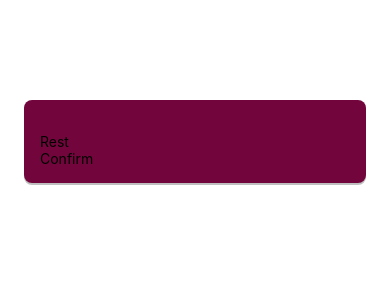
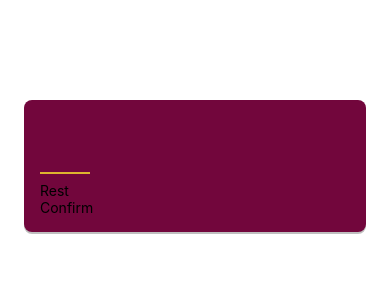
Before and after one commit to evanz1215/RNCourse2, a React Native app: screen / in a window 390 px wide. Shown: the top 300 px of the page. Built offline with nearby package versions, Linux system fonts and the light colour scheme.

Commit message:
Add number input style to StartGameScreen component

```diff
--- a/screens/StartGameScreen.js
+++ b/screens/StartGameScreen.js
@@ -4,7 +4,11 @@ import PrimaryButton from "../components/PrimaryButton";
 function StartGameScreen() {
   return (
     <View style={styles.inputContainer}>
-      <TextInput />
+      <TextInput
+        style={styles.numberInput}
+        maxLength={2}
+        keyboardType="number-pad"
+      />
       <PrimaryButton>Rest</PrimaryButton>
       <PrimaryButton>Confirm</PrimaryButton>
     </View>
@@ -25,4 +29,15 @@ const styles = StyleSheet.create({
     shadowOffset: { width: 0, height: 2 },
     shadowOpacity: 0.25,
   },
+  numberInput: {
+    height: 50,
+    width: 50,
+    fontSize: 32,
+    borderBottomColor: "#ddb52f",
+    borderBottomWidth: 2,
+    color: "#ddb52f",
+    marginVertical: 8,
+    fontWeight: "bold",
+    textAlign: "center",
+  },
 });
```
